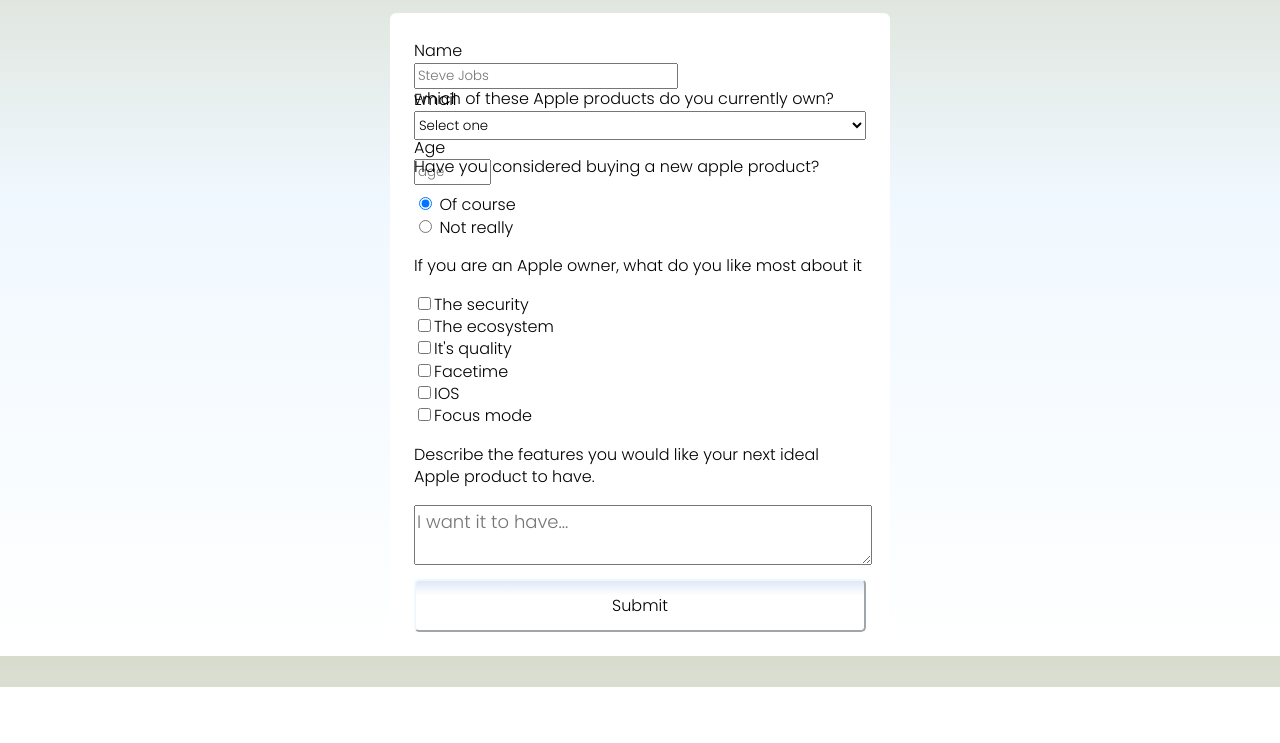
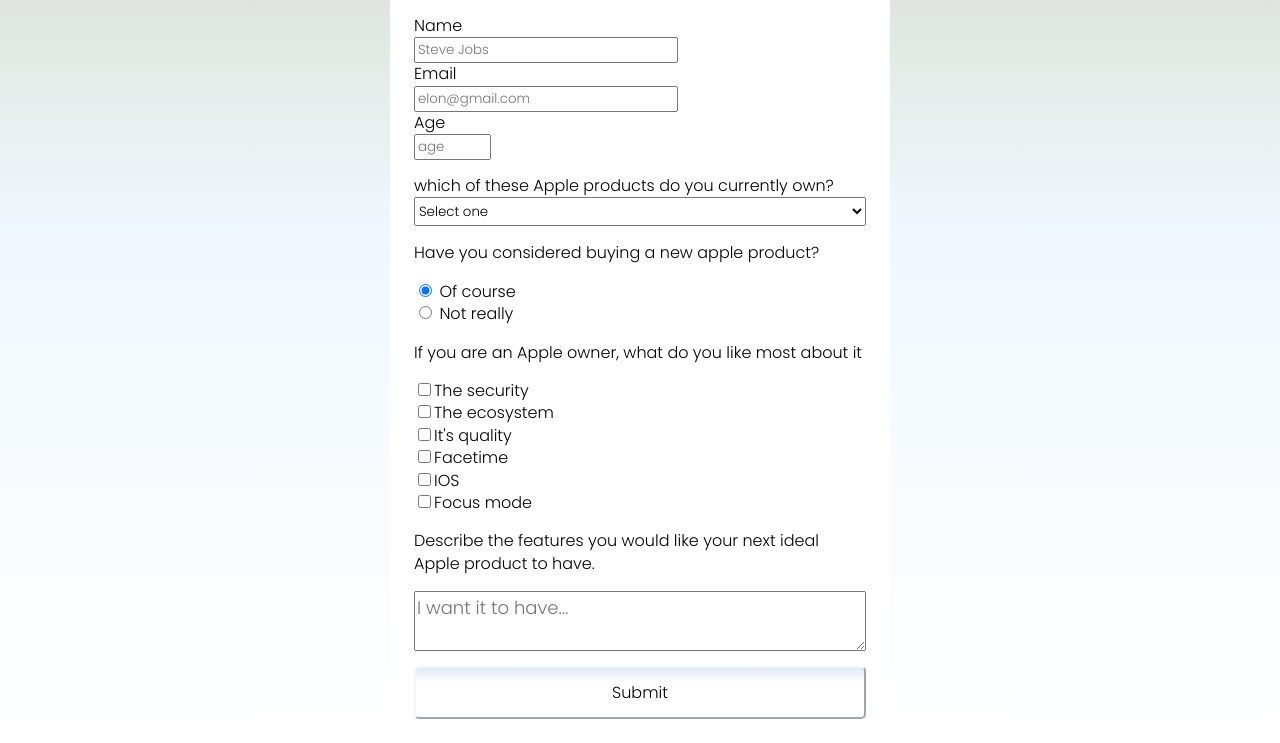
Before and after one commit to Vtorrealba/Survey-form, a plain HTML site: page index.html in a window 1280 px wide. Shown: the part 113-856 px from the top of the page. Before the commit the page ends 800 px from the top, so only its background shows below. Drawn offline with Linux system fonts and the light colour scheme.

Commit message:
final commit

```diff
--- a/index.html
+++ b/index.html
@@ -20,9 +20,9 @@
       <label id="email-label">Email</label><input type="email" id="email" required placeholder="elon@gmail.com" name="email">
       <label id="number-label">Age</label><input type="number" id="number" min="18" max="55" placeholder="age" name="age">
      </div>
-     <div class="consideration">
+     <div>
       <p>which of these Apple products do you currently own?
-      <select id="dropdown" class="dropdown">
+      <select id="dropdown">
         <option disabled="" selected="" value="">Select one</option>
         <option value="iphone">Iphone</option>
         <option value="smartwatch">Smartwatch</option>
--- a/styles.css
+++ b/styles.css
@@ -1,8 +1,12 @@
 @import url('https://fonts.googleapis.com/css2?family=Poppins:wght@300&display=swap');
 
+*{
+  box-sizing: border-box;
+  font-family: poppins;
+}
+
 body{
-  font-family:poppins;
-  line-height:1.4;
+  line-height:1.4rem;
   background:linear-gradient(180deg,#d7dccd,aliceblue 40%,white);
   width:500px;
   margin:auto;
@@ -26,7 +30,7 @@ label{
 .personal-info{
   width:100%;
   height:2em;
-  margin:0.2em 0 1em 0;
+  margin-bottom: 8em;
 }
 
 .submit-button{
@@ -56,5 +60,5 @@ textarea{
 select{
   width:100%;
   font-family:poppins;
-  height:2.2em;
+  height: 2.2em;
 }
```
